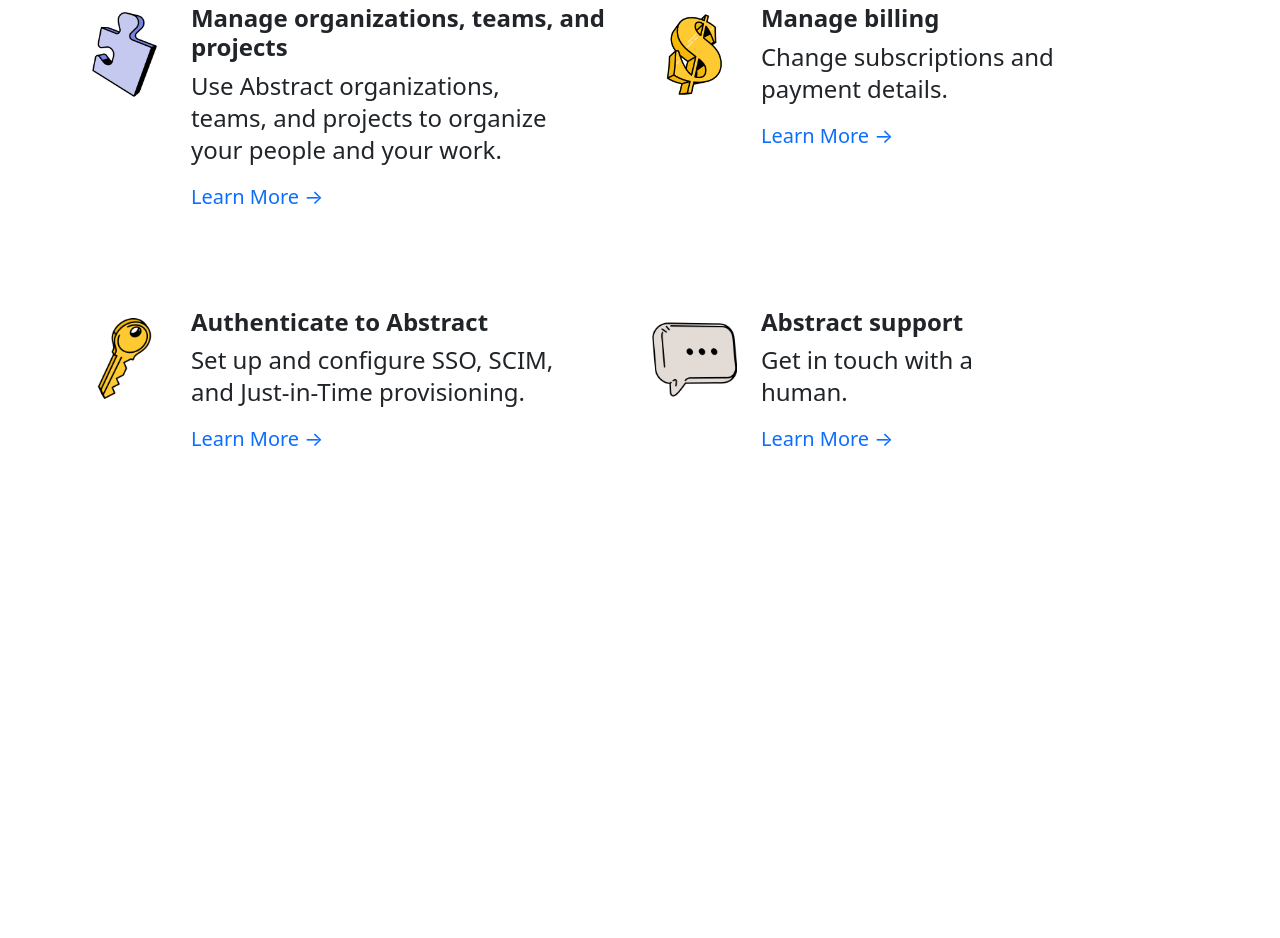
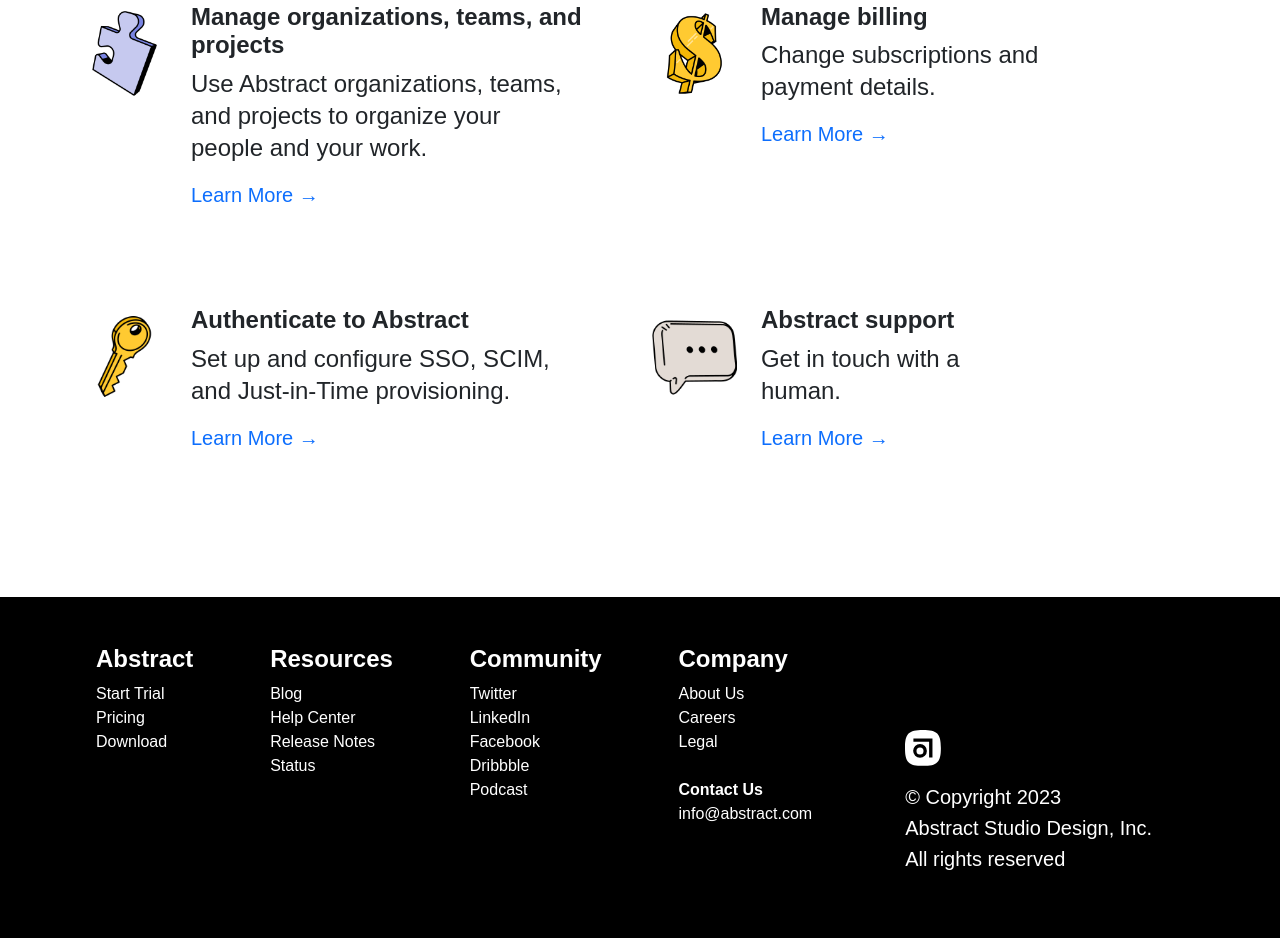
Before and after one commit to mhk8691/Front-end-projects, a plain HTML site: page preliminary/index.html in a window 1280 px wide. Shown: the part 919-1857 px from the top of the page. Before the commit the page ends 1469 px from the top, so only its background shows below. Drawn offline with Linux system fonts and the light colour scheme.

Commit message:
add footer

```diff
--- a/preliminary/index.html
+++ b/preliminary/index.html
@@ -11,9 +11,9 @@
   <body>
     <div class="header bg-black d-flex justify-content-between">
       <div class="">
-        <a href="">
+        <a href="" class="">
           <svg
-            class="abstract-logo logo"
+            class=""
             xmlns="http://www.w3.org/2000/svg"
             viewBox="0 0 200 51"
             preserveAspectRatio="xMinYMid slice"
@@ -60,7 +60,7 @@
             </g>
           </svg>
         </a>
-        <a href=""> Help Center </a>
+        <a href="" class="text-white d-inline">Help Center</a>
       </div>
       <div>
         <a href="" class="text-bg-dark py-2 px-4 rounded-3">Submit a request</a>
@@ -166,7 +166,61 @@
         </div>
       </div>
     </main>
-    <div class="footer"></div>
+    <footer
+      class="footer bg-black mt-5 d-flex text-white justify-content-between"
+    >
+      <div class="d-flex" style="margin-bottom: 7rem">
+        <div class="column d-flex flex-column mt-5" style="margin-left: 6rem">
+          <h3>Abstract</h3>
+          <a href="">Start Trial</a>
+          <a href="">Pricing</a>
+          <a href="">Download</a>
+        </div>
+        <div class="column d-flex flex-column mt-5" style="margin-left: 4.8rem">
+          <h3>Resources</h3>
+          <a href="">Blog</a>
+          <a href="">Help Center</a>
+          <a href="">Release Notes</a>
+          <a href="">Status</a>
+        </div>
+        <div class="column d-flex flex-column mt-5" style="margin-left: 4.8rem">
+          <h3>Community</h3>
+          <a href="">Twitter</a>
+          <a href="">LinkedIn</a>
+          <a href="">Facebook</a>
+          <a href="">Dribbble</a>
+          <a href="">Podcast</a>
+        </div>
+        <div class="column d-flex flex-column mt-5" style="margin-left: 4.8rem">
+          <h3>Company</h3>
+          <a href="">About Us</a>
+          <a href="">Careers</a>
+          <a href="">Legal</a>
+          <strong class="mt-4">Contact Us</strong>
+          <a href="">info@abstract.com</a>
+        </div>
+      </div>
+      <div class="align-self-end mb-5" style="margin-right: 8rem">
+        <svg
+          class="abstract-logo-footer"
+          xmlns="http://www.w3.org/2000/svg"
+          viewBox="0 0 200 51"
+          preserveAspectRatio="xMinYMid slice"
+          style="width: 36px; height: 36px"
+        >
+          <g class="abstract-logo-mark-footer" fill="#fff">
+            <path
+              d="M25.41 0C5.08 0 0 5.08 0 25.41s5.08 25.41 25.41 25.41 25.41-5.08 25.41-25.41S45.74 0 25.41 0zm-4.17 39.31A9.73 9.73 0 1 1 31 29.58a9.75 9.75 0 0 1-9.76 9.73zm17.67-.4h-4.77V16.67H11.91v-4.76h27z"
+            ></path>
+            <circle cx="21.24" cy="29.58" r="4.96"></circle>
+          </g>
+        </svg>
+        <p class="mt-3">© Copyright 2023</p>
+        <p>Abstract Studio Design, Inc.</p>
+        <p>All rights reserved</p>
+      </div>
+    </footer>
+
     <script src="app.js"></script>
     <script src="bootstrap.bundle.min.js"></script>
   </body>
--- a/preliminary/style.css
+++ b/preliminary/style.css
@@ -1,3 +1,6 @@
+*,body{
+  font-family: 'GT America Standard', sans-serif;
+}
 .container .row div p {
   font-size: 24px;
   font-weight: 400;
@@ -85,3 +88,16 @@
   padding-top: 1.127rem ;
   padding-bottom: 1.127rem ;
 }
+.column h3{
+  font-size: 24px;
+}
+.column a{
+  color: white;
+}
+footer p{
+  font-size: 20px;
+  margin-top: -15px;
+}
+footer h3{
+  font-weight: bold;
+}
```
